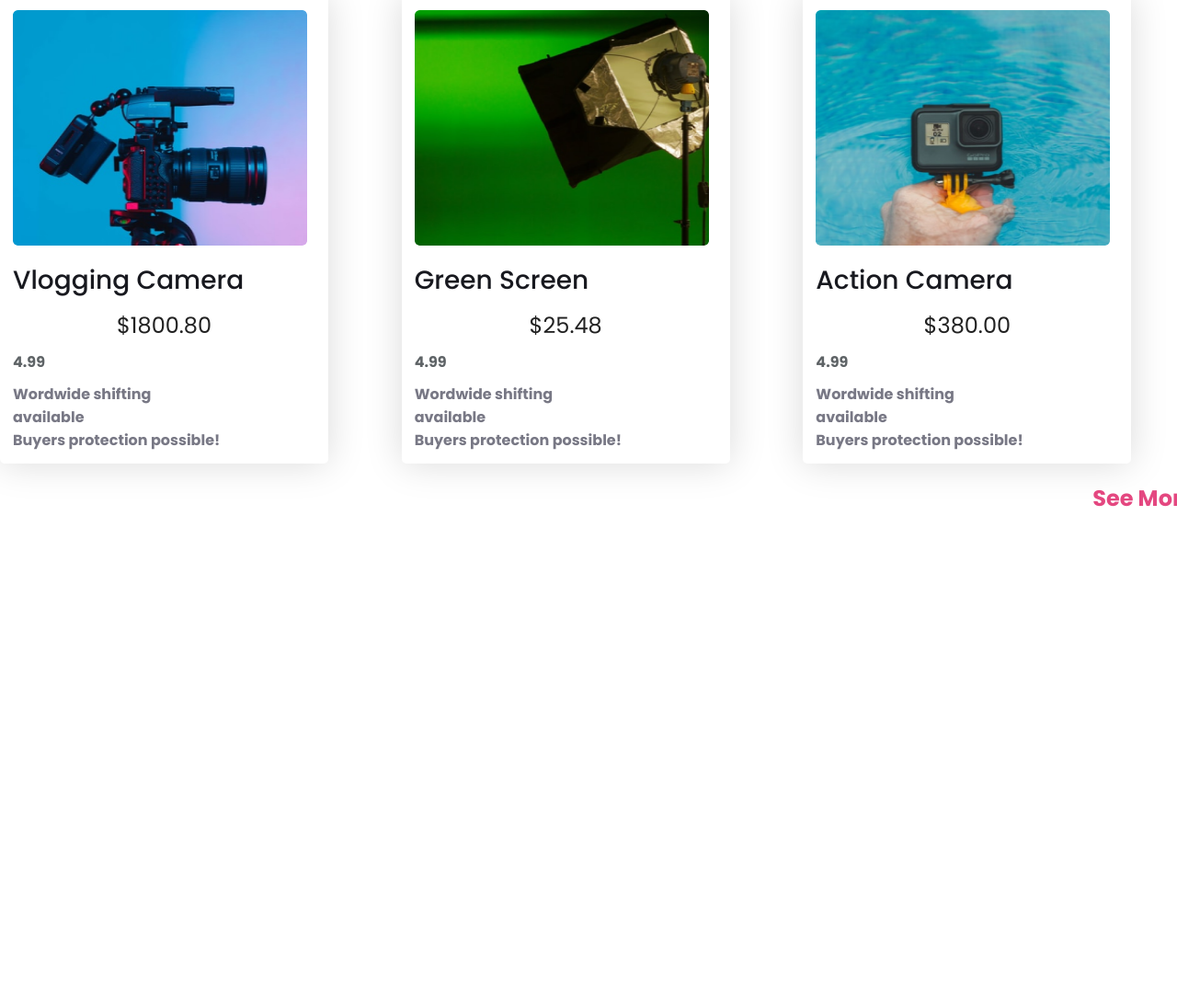
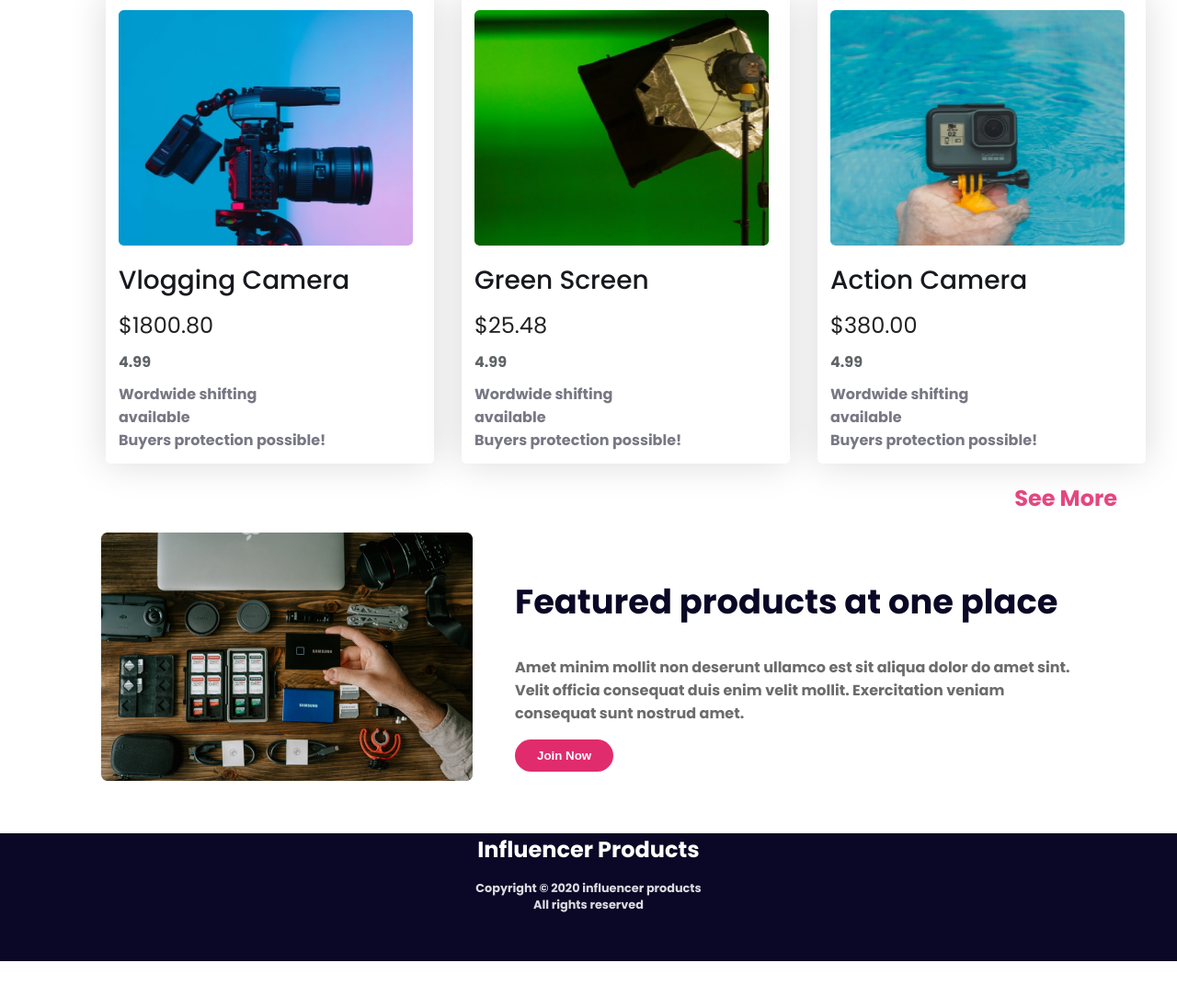
Before and after one commit to AK-Azad001/influencer-gear-website, a plain HTML site: page index.html in a window 1280 px wide. Shown: the part 1857-2941 px from the top of the page at 92% size. Before the commit the page ends 2436 px from the top, so only its background shows below. Drawn offline with Linux system fonts and the light colour scheme.

Commit message:
added final changes with all file

```diff
--- a/index.html
+++ b/index.html
@@ -145,10 +145,36 @@
 
     </section>
 
+    <section class="featured-section display-flex">
+        <div class="featured-img">
+            <img src="./images/gear.png" alt="">
+        </div>
+
+        <div class="featured-content">
+            <h1 class="featured-cont-title">
+              Featured products at one place
+            </h1>
+            <p class="featured-des">
+                Amet minim mollit non deserunt ullamco est sit aliqua dolor do amet sint. Velit officia consequat duis enim velit mollit. Exercitation veniam consequat sunt nostrud amet.
+            </p>
+           <button class="btn-primary">Join Now</button>
+        </div>
+    </section>
 
 </main>
 
-<footer>
+<footer class="footer">
+    <div class="footer-content">
+       <h1 class="footer-title">Influencer Products</h1>
+       <p class="footer-des">
+        Copyright © 2020  influencer products
+        All rights reserved
+       </p>
+    </div>
+
+    <div class="footer-icon">
+
+       </div>
 
 
 </footer>
--- a/styles/gear.css
+++ b/styles/gear.css
@@ -90,6 +90,10 @@ nav{
     margin-top: 100px;
 }
 /* popular collection section styles */
+.collection-section{
+    width: 1050px;
+    margin: 0 auto;
+}
 .collection-section h3{
     text-align: center;color:#3A3A3A ;
     font-size: 1.75rem;
@@ -124,6 +128,7 @@ nav{
 }
 .product h3{
     margin:10px 0;
+    text-align: left;
     font-size: 1.5rem;
     font-weight: 400;
     color:rgba(0, 0, 0, 0.87) ;
@@ -142,24 +147,60 @@ nav{
 }
 .see-more{
     justify-content:right;
-    width:1300px ;
+    width:1100px ;
     font-size: 1rem;
     font-weight: 700;
     color: rgba(224, 44, 109, 0.87);
 }
+/* featured-section styles */
+.featured-section {
+    width: 1110px;
+    justify-content: space-around;
+    align-items: center;
+    margin: 0 auto;
 
+}
+.featured-img{
+    width: 400px;
+    border-radius: 7px;
+}
+.featured-content{
+    width: 610px;
 
+}
+.featured-cont-title{
+    font-size: 2.3rem;
+    font-weight: 700;
+    color: #0A0826;
+}
+.featured-des{
+    font-weight: 700;
+    color: #6C6C6C;
+}
+/* footer styles */
+.footer{
+    max-width: 1440px;
+    background-color: #0A0826;
+}
+.footer-content{
 
+    width: 262px;
+    height: 139px;
+    margin:50px auto;
+    text-align: center;
+}
+.footer-title{
+    color: #FFFFFF;
+    font-size: 1.5rem;
+    font-weight: 700;
+}
+.footer-des{
+    font-size: 0.8rem;
+    font-weight: 700;
+    color:#D9DBE1 ;
+}
+/* responsibe layout style */
 
-
-
-
-
-
-
-
-
-/* responsibe layout style */
 @media screen and (max-width:576px) {
     .header{
         margin: 0;
@@ -176,7 +217,7 @@ nav{
      }
      .banner{
         flex-direction: column;
-        /* text-align: center; */
+         text-align: center;
 
      }
      .banner-content{
@@ -199,4 +240,14 @@ nav{
 .see-more{
     max-width: 350px;
 }
+.featured-section{
+    flex-direction: column;
+    width: 100%;
 }
+.featured-content{
+    width: 100%;
+}
+.footer{
+    width: 100%;
+}
+}
```
